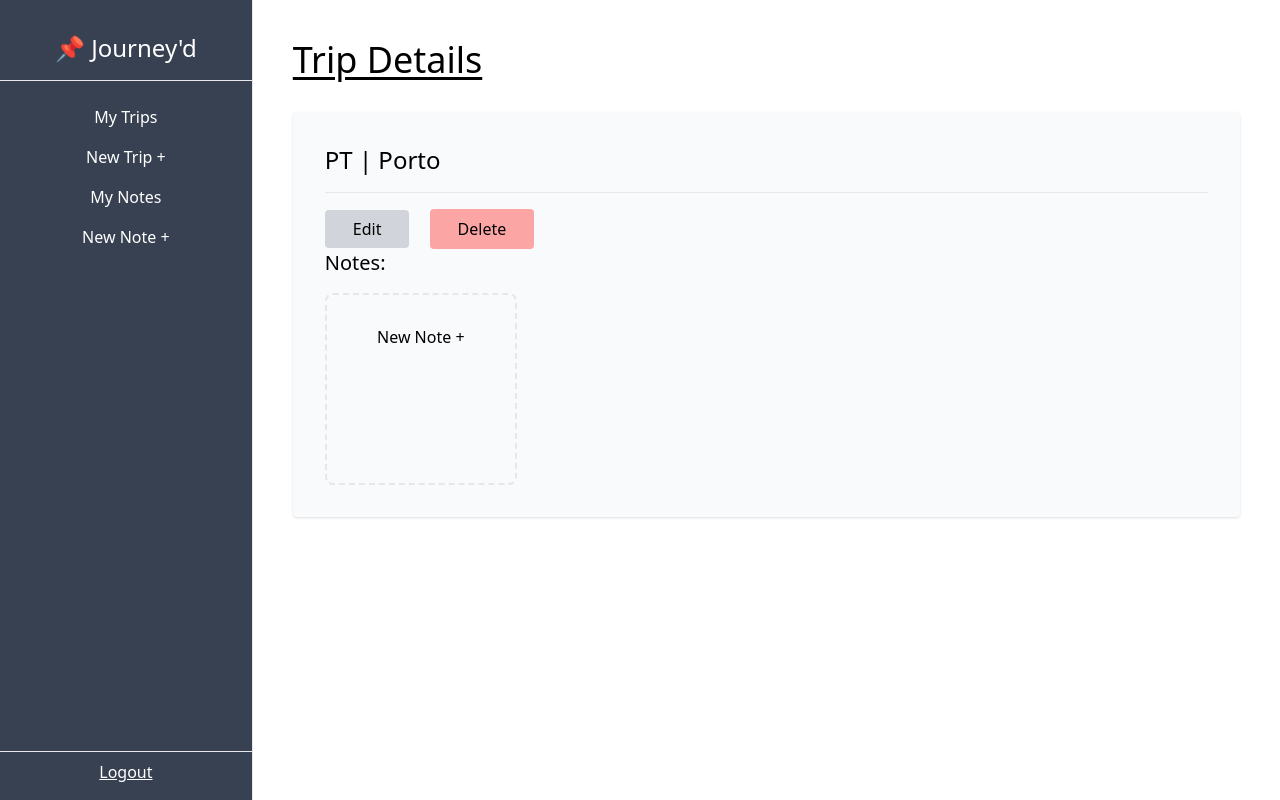
After one commit to sjmabs/TripTracker, a Django app: page /dashboard/trip/1/ in a window 1280 px wide. The commit adds this page. Run offline with Django 4.2, Linux system fonts and the light colour scheme; data comes from the database, SQL or seed files in the repository; data that the repository does not hold is empty; some libraries are stand-ins or nearby versions.

Commit message:
added a TripDetailView with template and url path.

```diff
--- /dev/null
+++ b/TripTrak/templates/TripTrak/trip_detail.html
@@ -0,0 +1,31 @@
+{% extends 'TripTrak/_base.html' %}
+
+{% block content %}
+<h1 class="text-4xl underline underline-offset-4 mb-8">Trip Details</h1>
+    <div class="bg-gray-50 p-8 rounded shadow my-4">
+        <p class="text-2xl">{{trip.country}} | {{trip.city}}</p>
+        <hr class="my-4">
+        <a class="px-7 py-2 bg-gray-300 rounded md:mr-4 hover:bg-gray-200" href="">Edit</a>
+            <form class="inline" action="" method="POST">
+                {% csrf_token %}
+                <input type="submit" class="px-7 py-2 bg-red-300 rounded hover:bg-red-200 hover:cursor-pointer" value="Delete" />
+            </form>
+        <h3 class="text-xl pb-4">Notes:</h3>
+        <div class="flex gap-2 flex-wrap">
+            {% for note in notes %}
+            <a href="">
+                <div class="border-2 rounded-lg pb-4 hover:shadow">
+                    <img class="w-48 h-32 object-cover overflow-hidden rounded-t-md" src="{{note.img.url}}" alt="{{note.name}}">
+                    <p class="text-center mt-4 text-lg">{{note.name}}</p>
+                    <p class="text-center mt-2 text-gray-600">Rating: {{note.rating}}/5</p>
+                </div>
+            </a>
+            {% endfor %}
+            <a href="">
+                <div class="border-2 border-dashed rounded-lg hover:shadow w-48 h-48 flex justify-center items-center">
+                    <p class="min-h-32">New Note +</p>
+                </div>
+            </a>
+        </div>
+    </div>
+{% endblock content %}
--- a/TripTrak/templates/TripTrak/trips_list.html
+++ b/TripTrak/templates/TripTrak/trips_list.html
@@ -3,7 +3,7 @@
 {% block content %}
 <h1 class="text-4xl underline underline-offset-4 mb-8">My Trips</h1>
 {% for trip in trips %}
-    <a href="">
+    <a href="{% url 'trip-detail' trip.pk %}">
         <div class="bg-gray-50 p-10 rounded shadow my-4 hover:shadow-lg hover:cursor-pointer">
             <p class="text-lg">
                 {{trip.country}} | {{trip.city}}
--- a/TripTrak/urls.py
+++ b/TripTrak/urls.py
@@ -1,9 +1,10 @@
 from django.urls import path
 
-from .views import HomeView, trips_list, TripCreateView
+from .views import HomeView, trips_list, TripCreateView, TripDetailView
 
 urlpatterns = [
     path('', HomeView.as_view(), name='home'),
     path('dashboard/', trips_list, name='trip-list'),
     path('dashboard/trip/create', TripCreateView.as_view(), name='trip-create'),
+    path('dashboard/trip/<int:pk>/', TripDetailView.as_view(), name='trip-detail'),
 ]
--- a/TripTrak/views.py
+++ b/TripTrak/views.py
@@ -1,5 +1,5 @@
 from django.shortcuts import render
-from django.views.generic import TemplateView, CreateView
+from django.views.generic import TemplateView, CreateView, DetailView
 from django.urls import reverse_lazy
 
 from .models import Trip, Note
@@ -24,3 +24,14 @@ class TripCreateView(CreateView):
     def form_valid(self, form):
         form.instance.owner = self.request.user
         return super().form_valid(form)
+
+
+class TripDetailView(DetailView):
+    model = Trip
+
+    def get_context_data(self, **kwargs):
+        context = super().get_context_data(**kwargs)
+        trip = context['object']
+        notes = trip.notes.all()
+        context["notes"] = notes
+        return context
```
